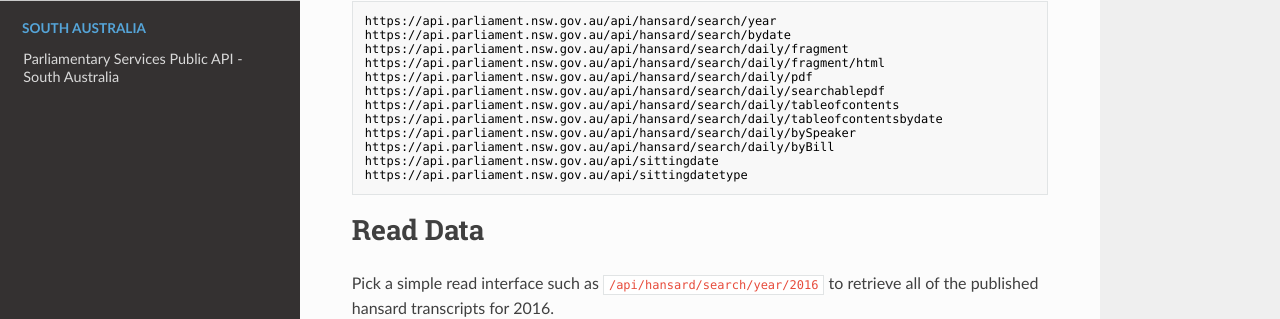
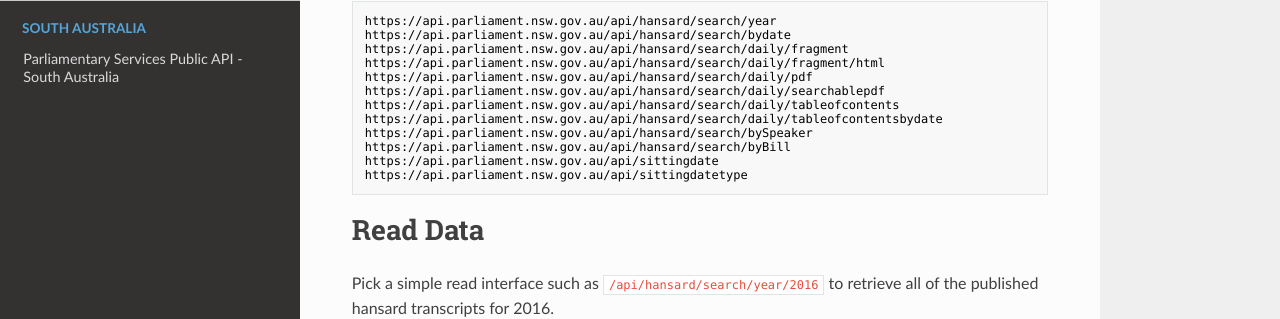
Before and after one commit to novaworksau/parliament-api-docs, an MkDocs documentation site: the page built from docs/new-south-wales/index.md, in a window 1280 px wide and 900 px high. Shown: the part 244-563 px from the top of the window. Built offline with MkDocs 1.6.1, drawn with Linux system fonts in a browser that asks for light colours; nearby versions of some CDN libraries; part of the change alters nothing that is shown; some of the changed text lies outside the part shown.

Commit message:
Fix NSW bySpeaker and byBill URLs (remove /daily/ segment)

````diff
--- a/docs/new-south-wales/index.md
+++ b/docs/new-south-wales/index.md
@@ -11,8 +11,8 @@ https://api.parliament.nsw.gov.au/api/hansard/search/daily/pdf
 https://api.parliament.nsw.gov.au/api/hansard/search/daily/searchablepdf
 https://api.parliament.nsw.gov.au/api/hansard/search/daily/tableofcontents
 https://api.parliament.nsw.gov.au/api/hansard/search/daily/tableofcontentsbydate
-https://api.parliament.nsw.gov.au/api/hansard/search/daily/bySpeaker
-https://api.parliament.nsw.gov.au/api/hansard/search/daily/byBill
+https://api.parliament.nsw.gov.au/api/hansard/search/bySpeaker
+https://api.parliament.nsw.gov.au/api/hansard/search/byBill
 https://api.parliament.nsw.gov.au/api/sittingdate
 https://api.parliament.nsw.gov.au/api/sittingdatetype
 ```
@@ -160,7 +160,7 @@ This function allows a user to get specific Hansard's by Bill
 
 *PARAMETERS*: billName (string)
 ```
-https://api.parliament.nsw.gov.au/api/hansard/search/daily/bybill?billName=""
+https://api.parliament.nsw.gov.au/api/hansard/search/bybill?billName=""
 ```
 ### Get Sitting Days
 This function allows a user to get a list of sitting days
````
